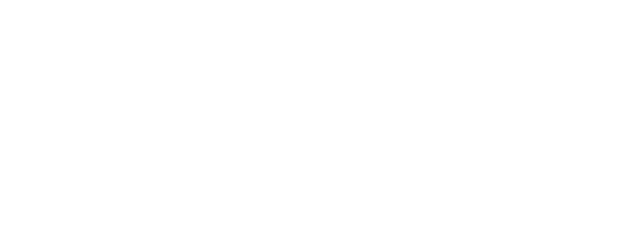
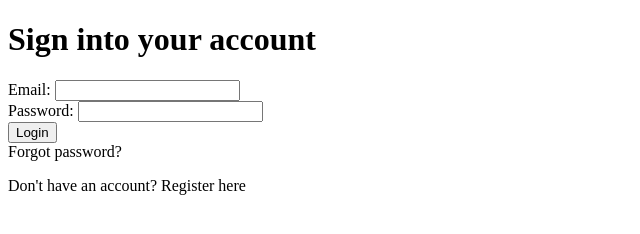
Before and after one commit to Thejan001/WebProject1, a plain HTML site: page index.html in a window 1280 px wide. Shown: the whole page, without its empty margins (0-640 px from the left). Drawn offline with Linux system fonts and the light colour scheme.

Commit message:
loging page

```diff
--- a/index.html
+++ b/index.html
@@ -4,6 +4,26 @@
         <title>Student Information Management System</title>
     </head>
     <body>
-        <form></form>
+        <div>
+            <h1>Sign into your account</h1>
+            <form>
+                <div>
+                    <label for="email">Email:</label>
+                    <input type="email" id="email" name="email" required>
+                </div>
+
+                <div>
+                    <label for="password">Password:</label>
+                    <input type="password" id="password" name="password" required>
+                </div>
+
+                <div>
+                    <button class="btn btn-dark btn-lg btn-block" type="button">Login</button>
+                </div>
+
+                <a>Forgot password?</a>
+                <p>Don't have an account? <a>Register here</a></p>
+            </form>
+        </div>
     </body>
 </html>
```
